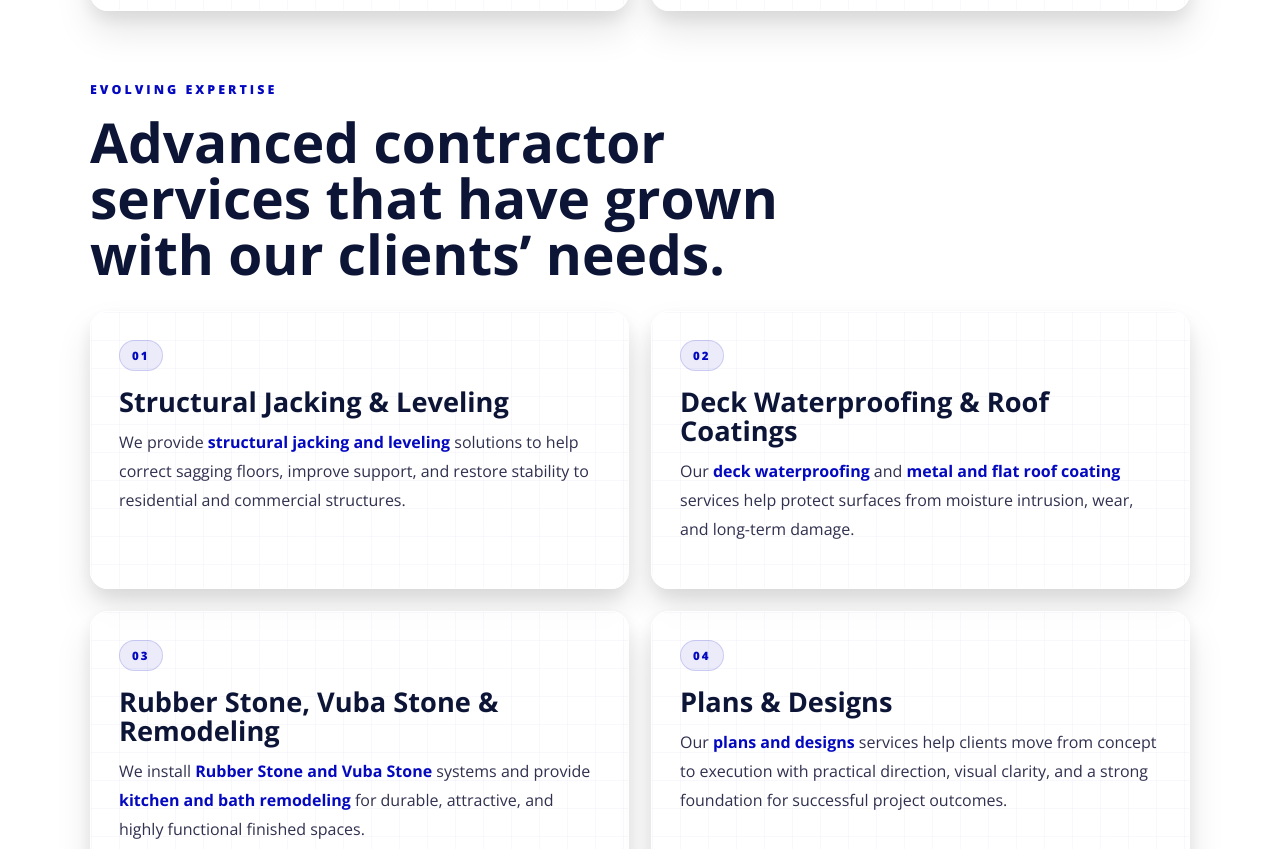
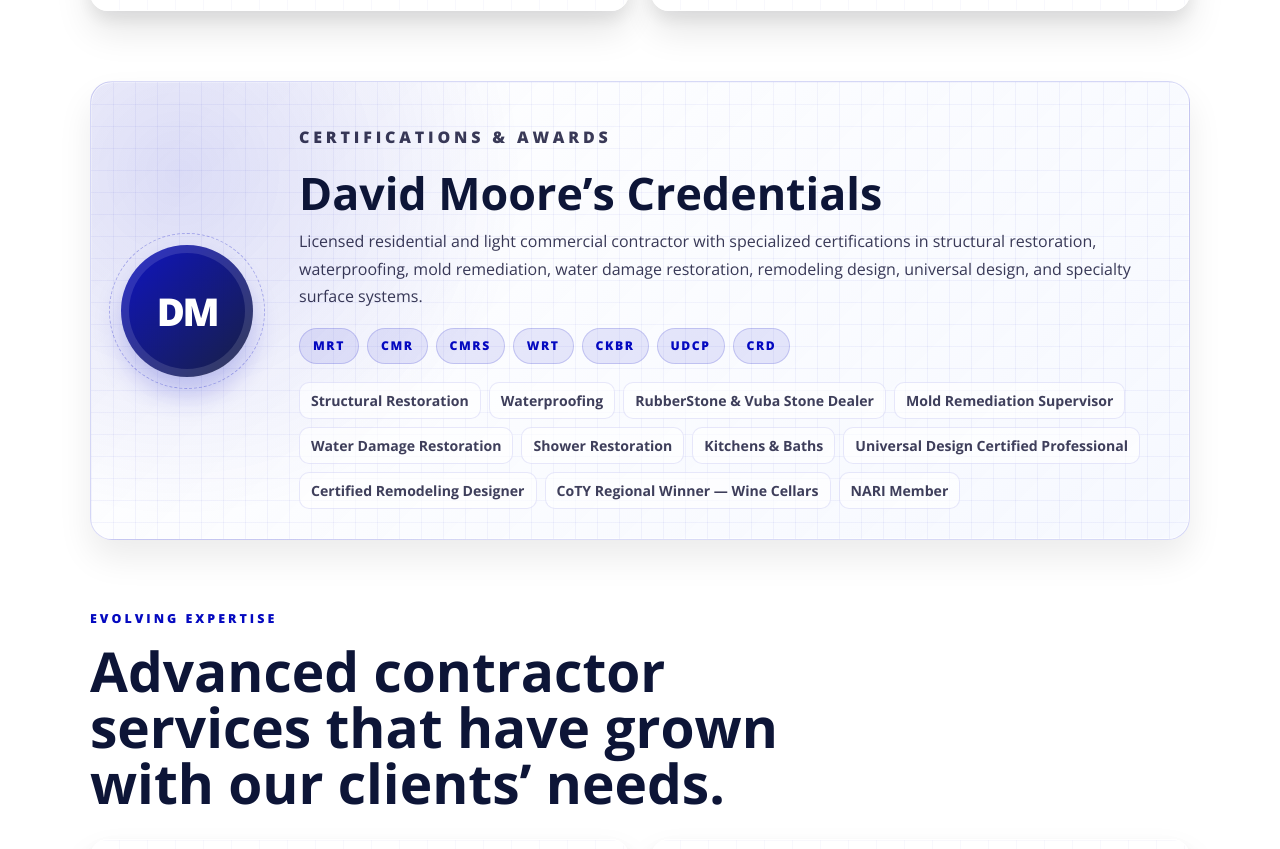
Before and after one commit to OliviaKamara/Structuresinc, a website: page about.html in a window 1280 px wide. Shown: the part 1793-2642 px from the top of the page. Drawn offline with nearby package versions, Linux system fonts and the light colour scheme; a web font is replaced by a local one.

Commit message:
certifications and Awards section added

````diff
--- a/Pages/about.css
+++ b/Pages/about.css
@@ -654,6 +654,156 @@
     background: var(--ink-blue);
     color: #ffffff;
 }
+```css
+       /* =========================
+          ABOUT CREDENTIAL PLAQUE
+          ========================= */
+
+   .about-section--credentials{
+       padding: 10px 0 28px;
+   }
+
+.about-credentials{
+    position: relative;
+    overflow: hidden;
+    display: grid;
+    grid-template-columns: 150px 1fr;
+    gap: 28px;
+    align-items: center;
+    padding: 30px;
+    border-radius: 22px;
+    background:
+            radial-gradient(circle at 8% 20%, rgba(4,9,192,0.14), transparent 32%),
+            linear-gradient(135deg, rgba(255,255,255,0.92), rgba(244,247,255,0.82));
+    border: 1px solid rgba(4,9,192,0.14);
+    box-shadow:
+            0 18px 34px rgba(0,0,0,0.08),
+            inset 0 0 0 1px rgba(255,255,255,0.65);
+}
+
+.about-credentials::before{
+    content: "";
+    position: absolute;
+    inset: 0;
+    background:
+            linear-gradient(rgba(4,9,192,0.045) 1px, transparent 1px),
+            linear-gradient(90deg, rgba(4,9,192,0.045) 1px, transparent 1px);
+    background-size: 22px 22px;
+    pointer-events: none;
+}
+
+.about-credentials__mark{
+    position: relative;
+    z-index: 1;
+    width: 132px;
+    height: 132px;
+    border-radius: 50%;
+    display: grid;
+    place-items: center;
+    background:
+            linear-gradient(135deg, rgba(4,9,192,0.95), rgba(13,21,55,0.95));
+    box-shadow:
+            0 18px 28px rgba(4,9,192,0.22),
+            inset 0 0 0 8px rgba(255,255,255,0.12);
+}
+
+.about-credentials__mark::after{
+    content: "";
+    position: absolute;
+    inset: -12px;
+    border-radius: 50%;
+    border: 1px dashed rgba(4,9,192,0.28);
+}
+
+.about-credentials__mark span{
+    font-family: "Open Sans", sans-serif;
+    font-size: 2.4rem;
+    font-weight: 900;
+    letter-spacing: -0.06em;
+    color: #ffffff;
+}
+
+.about-credentials__content{
+    position: relative;
+    z-index: 1;
+}
+
+.about-credentials__content h2{
+    margin: 0;
+    font-family: "Open Sans", sans-serif;
+    font-size: clamp(1.8rem, 3.5vw, 2.8rem);
+    line-height: 1.05;
+    color: #0d1537;
+}
+
+.about-credentials__content p{
+    max-width: 860px;
+    margin: 12px 0 18px;
+    font-family: "Open Sans", sans-serif;
+    font-size: 1rem;
+    line-height: 1.7;
+    color: rgba(2,3,40,0.78);
+}
+
+.about-badge-cloud{
+    display: flex;
+    flex-wrap: wrap;
+    gap: 8px;
+    margin: 0 0 18px;
+}
+
+.about-badge-cloud span{
+    display: inline-flex;
+    align-items: center;
+    justify-content: center;
+    min-height: 34px;
+    padding: 0 13px;
+    border-radius: 999px;
+    background: rgba(4,9,192,0.09);
+    border: 1px solid rgba(4,9,192,0.16);
+    font-family: "Open Sans", sans-serif;
+    font-size: 0.76rem;
+    font-weight: 900;
+    letter-spacing: 0.13em;
+    color: var(--ink-blue);
+}
+
+.about-credentials__details{
+    display: flex;
+    flex-wrap: wrap;
+    gap: 8px;
+}
+
+.about-credentials__details span{
+    display: inline-flex;
+    align-items: center;
+    padding: 8px 11px;
+    border-radius: 10px;
+    background: rgba(255,255,255,0.62);
+    border: 1px solid rgba(4,9,192,0.09);
+    font-family: "Open Sans", sans-serif;
+    font-size: 0.88rem;
+    font-weight: 700;
+    color: rgba(2,3,40,0.76);
+}
+
+@media (max-width: 760px){
+    .about-credentials{
+        grid-template-columns: 1fr;
+        padding: 24px;
+    }
+
+    .about-credentials__mark{
+        width: 104px;
+        height: 104px;
+    }
+
+    .about-credentials__mark span{
+        font-size: 2rem;
+    }
+}
+```
+
 /* =========================
    ABOUT RESPONSIVE
    ========================= */
--- a/about.html
+++ b/about.html
@@ -186,6 +186,49 @@
         </div>
     </section>
 
+    <section class="about-section about-section--credentials">
+        <div class="about-shell">
+            <div class="about-credentials reveal">
+                <div class="about-credentials__mark">
+                    <span>DM</span>
+                </div>
+
+                <div class="about-credentials__content">
+                    <p class="about-eyebrow">CERTIFICATIONS & AWARDS</p>
+                    <h2>David Moore’s Credentials</h2>
+
+                    <p>
+                        Licensed residential and light commercial contractor with specialized certifications in structural restoration, waterproofing, mold remediation, water damage restoration, remodeling design, universal design, and specialty surface systems.
+                    </p>
+
+                    <div class="about-badge-cloud">
+                        <span>MRT</span>
+                        <span>CMR</span>
+                        <span>CMRS</span>
+                        <span>WRT</span>
+                        <span>CKBR</span>
+                        <span>UDCP</span>
+                        <span>CRD</span>
+                    </div>
+
+                    <div class="about-credentials__details">
+                        <span>Structural Restoration</span>
+                        <span>Waterproofing</span>
+                        <span>RubberStone &amp; Vuba Stone Dealer</span>
+                        <span>Mold Remediation Supervisor</span>
+                        <span>Water Damage Restoration</span>
+                        <span>Shower Restoration</span>
+                        <span>Kitchens &amp; Baths</span>
+                        <span>Universal Design Certified Professional</span>
+                        <span>Certified Remodeling Designer</span>
+                        <span>CoTY Regional Winner — Wine Cellars</span>
+                        <span>NARI Member</span>
+                    </div>
+                </div>
+            </div>
+        </div>
+    </section>
+
     <section class="about-section">
         <div class="about-shell">
             <div class="about-heading reveal">
````
